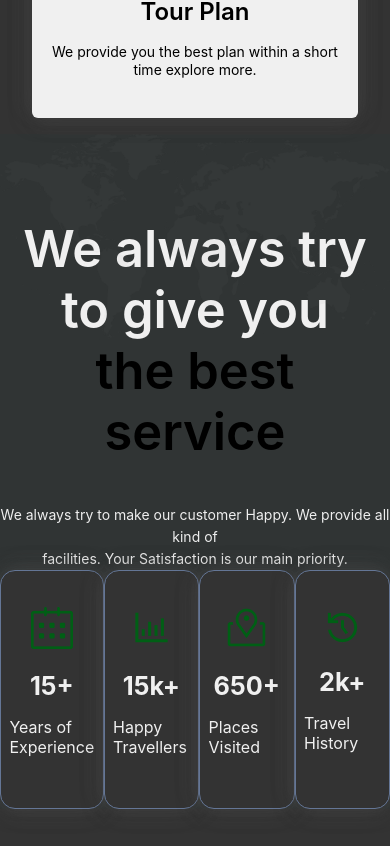
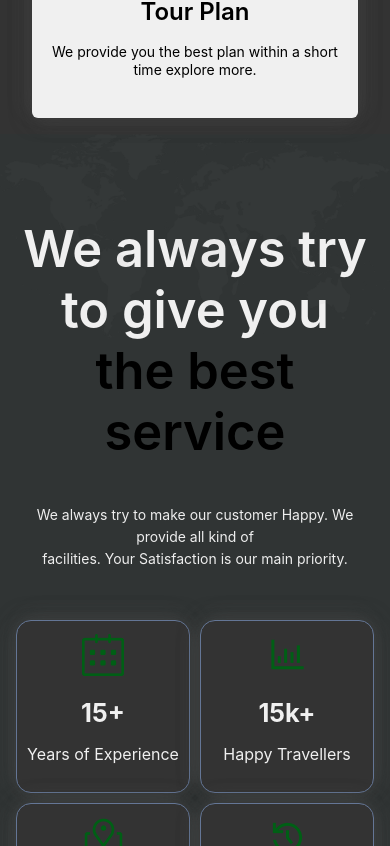
Before and after one commit to YooCoder17/travel_react, a React (Create React App) app: page / in a window 390 px wide. Shown: the part 1558-2404 px from the top of the page. Built offline with nearby package versions, Linux system fonts and the light colour scheme.

Commit message:
made service stats section responsive

```diff
--- a/src/components/ServiceStats.js
+++ b/src/components/ServiceStats.js
@@ -28,6 +28,10 @@ const Container = styled.div`
     flex-direction: column;
     width: 100vw;
     height: 80vh;
+    @media (max-width: 480px) {
+      padding: 0 16px;
+      height: 100%;
+    }
 `
 
 const Background = styled.img`
@@ -71,4 +75,11 @@ const StatsCards = styled.div`
   justify-content: space-evenly;
   align-items: center;
   color:#f0f0f0;
+  @media (max-width: 480px) {
+    margin-top: 50px;
+    display: grid;
+    grid-template-columns: 1fr 1fr;
+    grid-gap: 10px;
+    text-align: center;
+  }
 `
```
